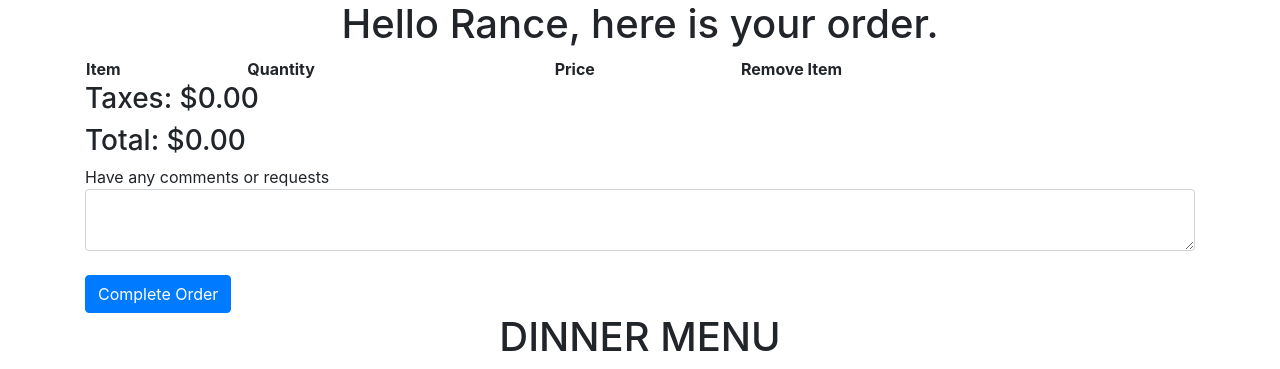
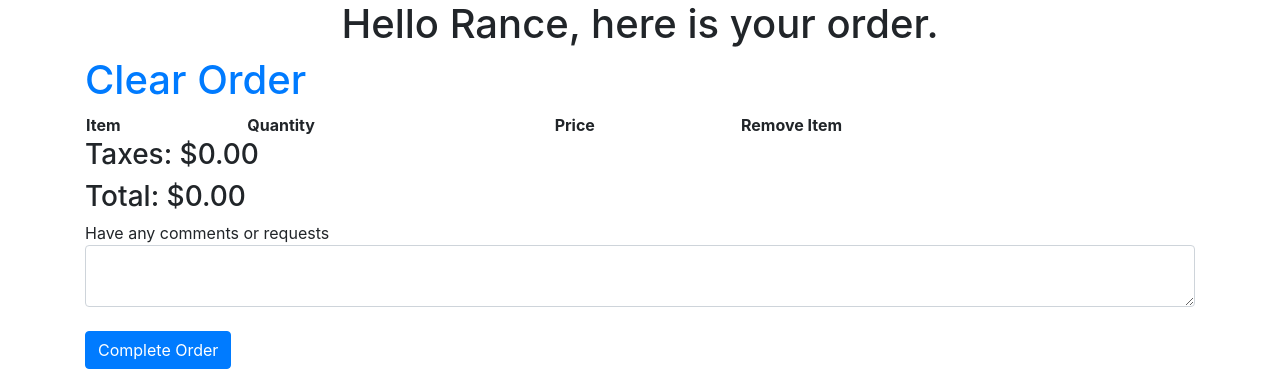
Before and after one commit to rancy1313/Avanzare, a Flask app: page /order in a window 1280 px wide. Shown: the part 56-425 px from the top of the page. Run offline with Flask 2, Linux system fonts and the light colour scheme; a user stored in the database is signed in; data comes from the database, SQL or seed files in the repository; both versions use the stored data as it was after the commit; lists and menus that the app fills with data are empty; some libraries are stand-ins or nearby versions.

Commit message:
added clear button that clears orders

```diff
--- a/avanzareApp/templates/order.html
+++ b/avanzareApp/templates/order.html
@@ -2,7 +2,9 @@
 {% block content %}
 
     <h1 align="center"> Hello {{ user.first_name }}, here is your order. </h1>
-
+<h1>
+    <a id="order" href="/order">Clear Order</a>
+</h1>
 {% set lst =  [] %}
 
 <table style="width:100%">
```
Also changed, not shown: instance/database.db.
